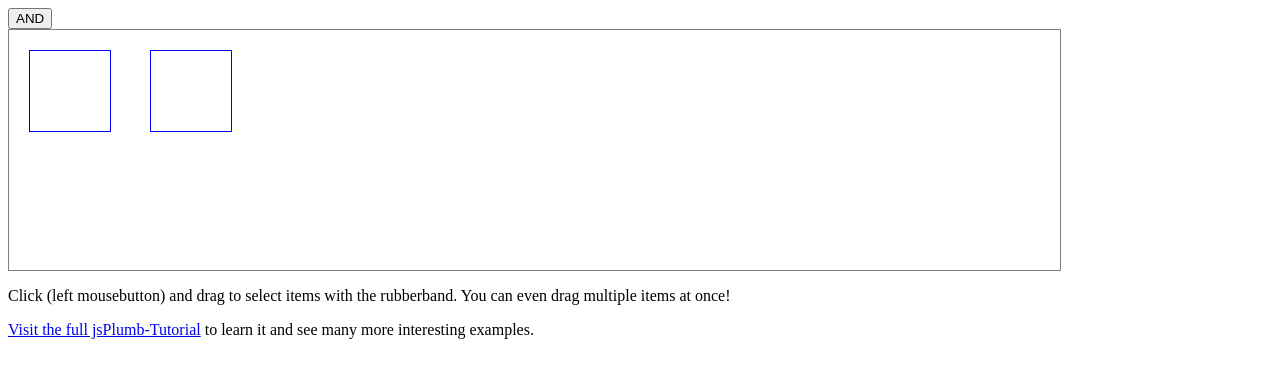
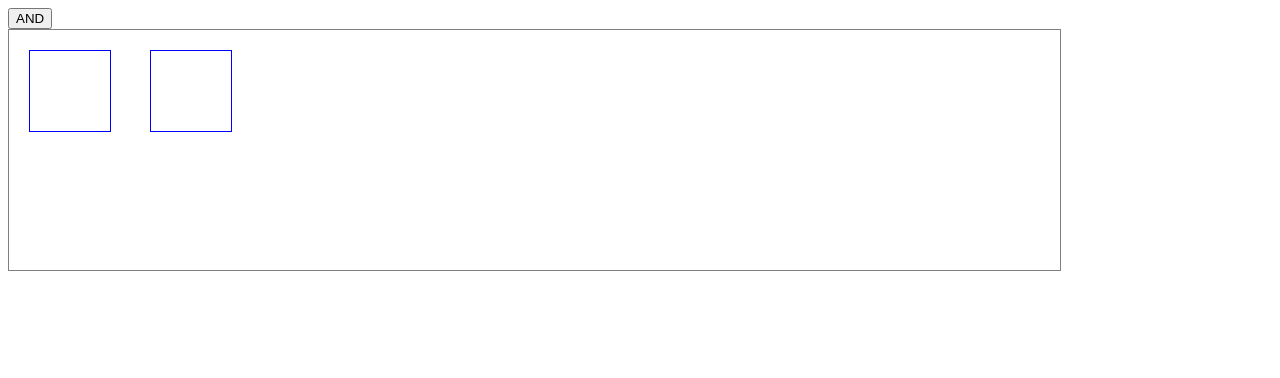
Before and after one commit to ivanbarreto/ivanbarreto.github.io, a Jekyll site: the page index.html, which Jekyll copies as it is, in a window 1280 px wide. Shown: the top 378 px of the page. Built offline with Jekyll 4.4.1, drawn with Linux system fonts in a browser that asks for light colours; nearby versions of some CDN libraries; comment, search, counter and statistics services are not loaded.

Commit message:
Update index.html

```diff
--- a/index.html
+++ b/index.html
@@ -30,11 +30,6 @@
         <div id="item_right" class="item" style="left:150px;"></div>
 
     </div>
-
-    <p>Click (left mousebutton) and drag to select items with the rubberband. You can even drag multiple items at once!</p>
-
-    <p><a href="http://www.freedevelopertutorials.com/jsplumb-tutorial/introduction/">Visit the full jsPlumb-Tutorial</a> to learn it and see many more interesting examples.</p>
-
     <script src="//cdnjs.cloudflare.com/ajax/libs/jquery/1.9.1/jquery.min.js"></script>
     <script src="//cdnjs.cloudflare.com/ajax/libs/jqueryui/1.9.2/jquery-ui.min.js"></script>
     <script src="http://www.freedevelopertutorials.com/statics/dom.jsPlumb-1.7.5-min.js"></script>
```
